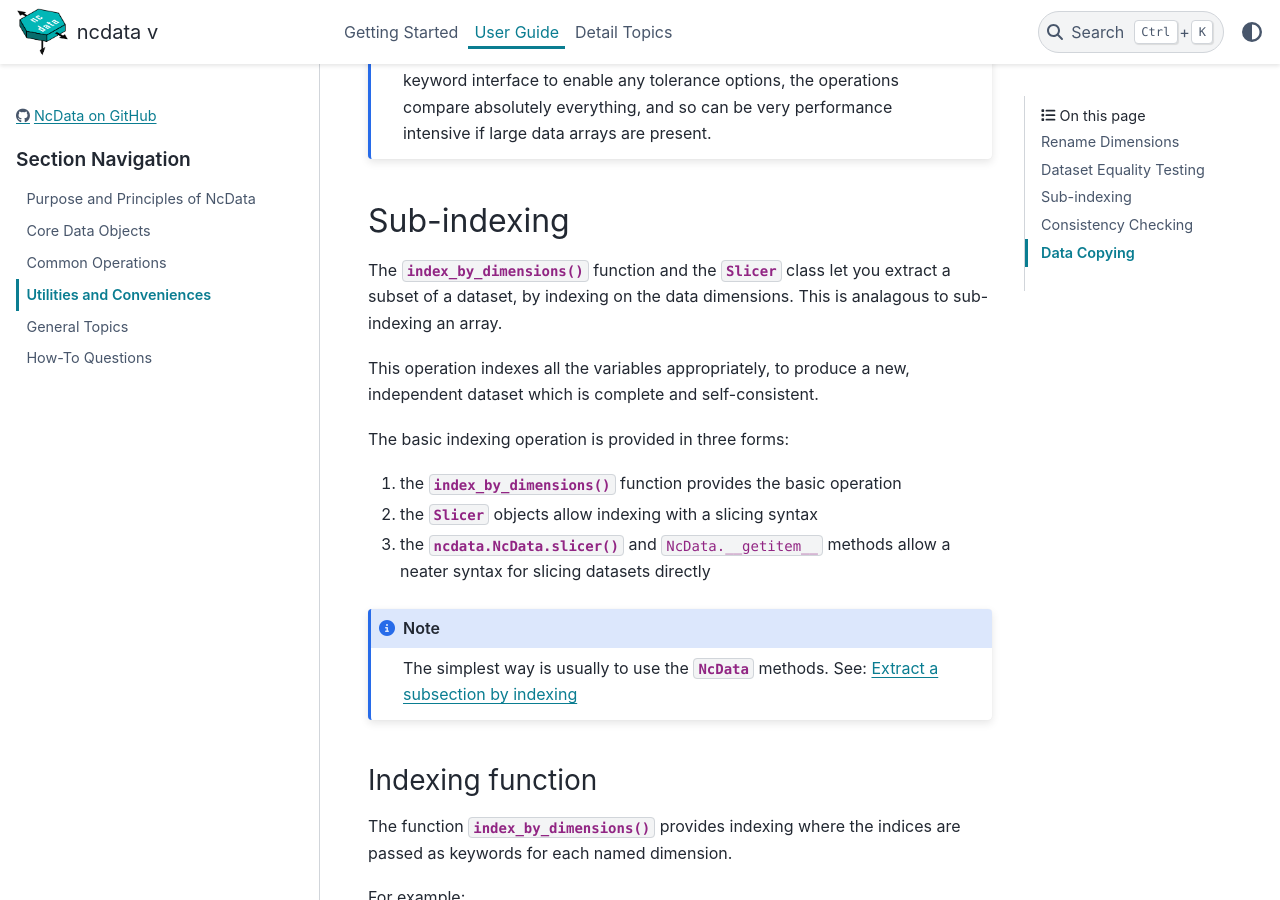
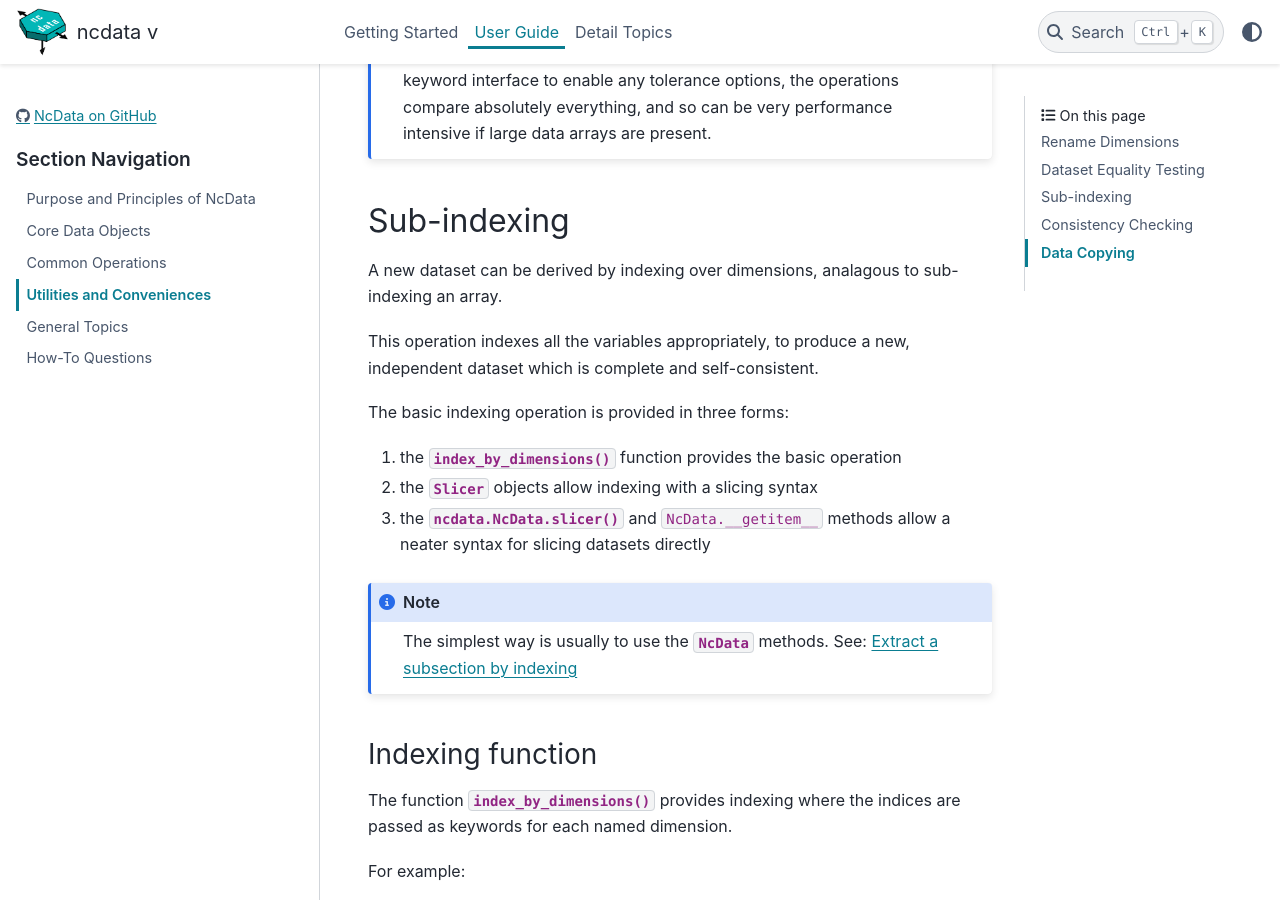
Before and after one commit to pp-mo/ncdata, a Sphinx documentation site: the page built from docs/userdocs/user_guide/utilities.rst, in a window 1280 px wide and 900 px high, scrolled down 1343 px. Built offline with Sphinx 7.4.7 and the PyData theme 0.15.4, drawn with Linux system fonts in a browser that asks for light colours; pages that are not in the unit, such as notebooks, are missing from menus; the version number could not be read and is left out.

Commit message:
Small fixes.

```diff
--- a/docs/userdocs/user_guide/utilities.rst
+++ b/docs/userdocs/user_guide/utilities.rst
@@ -68,9 +68,8 @@ For Example:
 
 Sub-indexing
 ------------
-The :func:`~ncdata.utils.index_by_dimensions` function and the
-:class:`~ncdata.utils.Slicer` class let you extract a subset of a dataset, by indexing
-on the data dimensions.  This is analagous to sub-indexing an array.
+A new dataset can be derived by indexing over dimensions, analagous to sub-indexing
+an array.
 
 This operation indexes all the variables appropriately, to produce a new, independent
 dataset which is complete and self-consistent.
```
Also changed, not shown: 2 other files.
